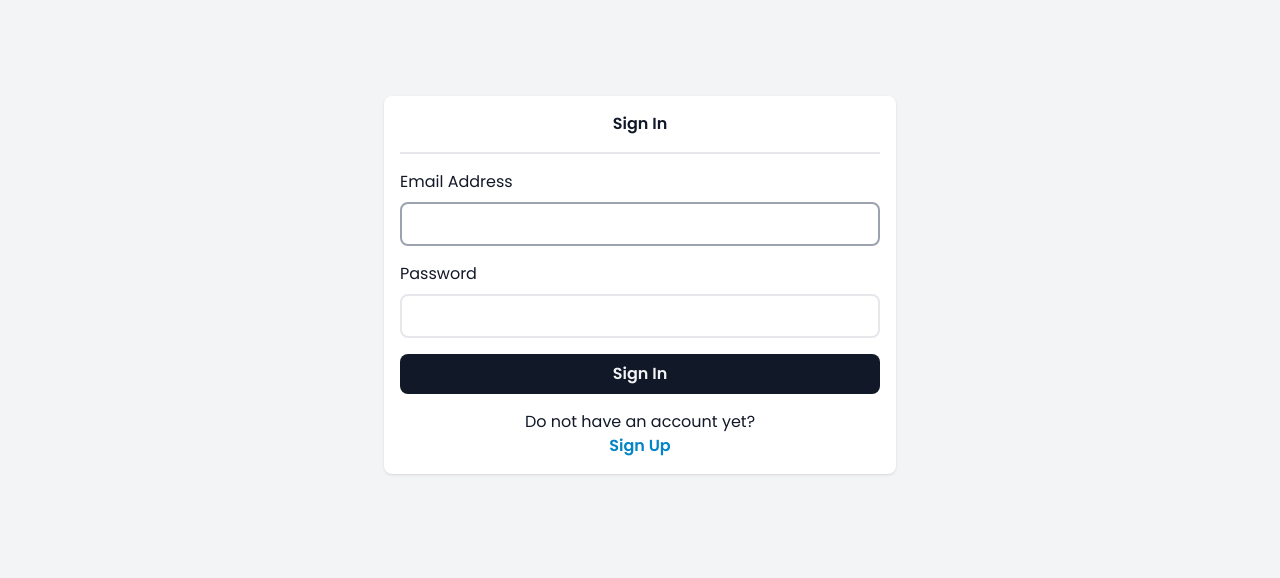
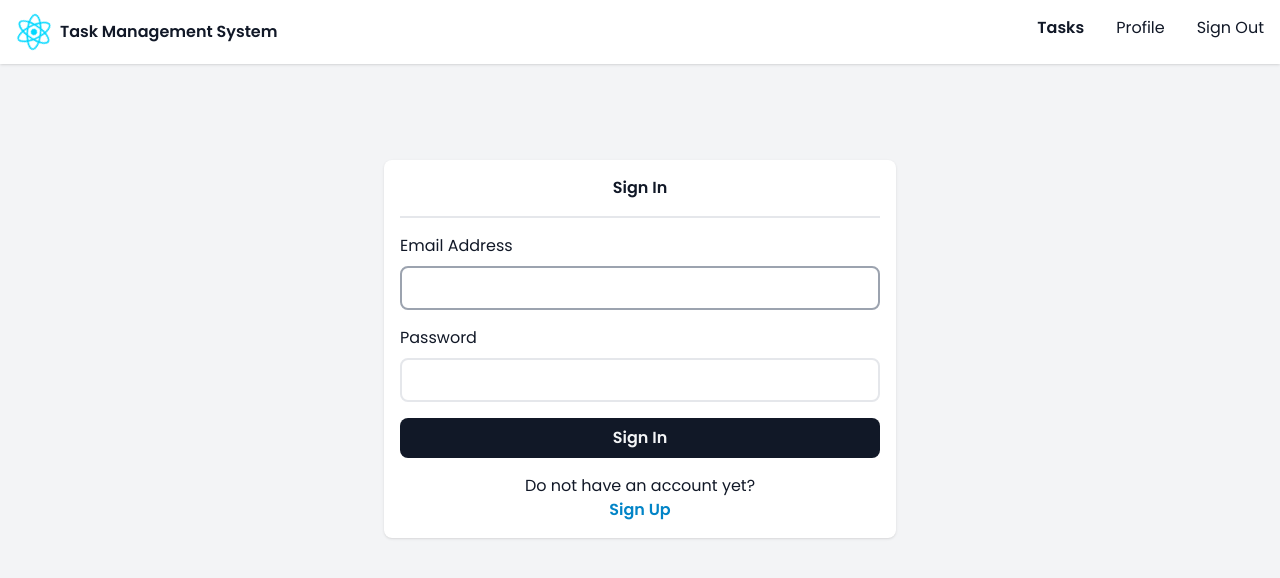
Before and after one commit to theozebua/task-management-system, a React (Vite) app in the folder react-frontend/: page /signin in a window 1280 px wide. Shown: the top 578 px of the page. Built offline with nearby package versions, Linux system fonts and the light colour scheme.

Commit message:
`refactor:` move sign out feature to `AppLayout.tsx`

```diff
--- a/react-frontend/src/components/layouts/AppLayout.tsx
+++ b/react-frontend/src/components/layouts/AppLayout.tsx
@@ -1,6 +1,8 @@
 import { ReactNode, useContext, useEffect } from 'react'
-import { useNavigate } from 'react-router-dom'
+import { Link, useNavigate } from 'react-router-dom'
 import { TokenContext } from '../../contexts/TokenContext'
+import Http from '../../utils/Http'
+import { ReactComponent as Logo } from '../../assets/react.svg'
 
 type Props = {
   children: ReactNode
@@ -9,6 +11,20 @@ type Props = {
 export default ({ children }: Props): JSX.Element => {
   const navigate = useNavigate()
   const { token, validateToken } = useContext(TokenContext)
+
+  const signOut = async (): Promise<void> => {
+    const res = await Http.setUp({
+      headers: {
+        Accept: 'application/json',
+        'Content-Type': 'application/json',
+        Authorization: `Bearer ${token}`
+      }
+    }).post('logout')
+
+    if (res.ok) {
+      validateToken()
+    }
+  }
 
   useEffect((): void => {
     if (!token) {
@@ -24,6 +40,25 @@ export default ({ children }: Props): JSX.Element => {
 
   return (
     <div className='flex h-screen flex-col'>
+      <nav className='bg-white shadow'>
+        <div className='container mx-auto p-4 md:flex md:justify-between'>
+          <div className='flex items-center justify-center gap-x-2 md:justify-start'>
+            <Logo className='animate-spin-slow' />
+            <span className='font-semibold'>Task Management System</span>
+          </div>
+          <ul className='hidden md:flex md:gap-x-8'>
+            <li className='font-semibold'>
+              <Link to={'#'}>Tasks</Link>
+            </li>
+            <li>
+              <Link to={'#'}>Profile</Link>
+            </li>
+            <li>
+              <button onClick={() => signOut()}>Sign Out</button>
+            </li>
+          </ul>
+        </div>
+      </nav>
       <div className='container mx-auto p-4'>{children}</div>
     </div>
   )
--- a/react-frontend/src/pages/tasks/Index.tsx
+++ b/react-frontend/src/pages/tasks/Index.tsx
@@ -1,34 +1,7 @@
-import { useContext, useEffect } from 'react'
-import { TokenContext } from '../../contexts/TokenContext'
-import Http from '../../utils/Http'
-
 export default (): JSX.Element => {
-  const { token, validateToken } = useContext(TokenContext)
-
-  const logout = async (): Promise<void> => {
-    Http.setUp({
-      headers: {
-        Accept: 'application/json',
-        'Content-Type': 'application/json',
-        Authorization: `Bearer ${token}`
-      }
-    })
-
-    const res = await Http.post('logout')
-
-    if (res.ok) {
-      validateToken()
-    }
-  }
-
   return (
     <>
       <h1>You logged in.</h1>
-      <button
-        onClick={() => logout()}
-        className='rounded-lg bg-gray-900 px-4 py-2 font-semibold text-gray-100'>
-        Logout
-      </button>
     </>
   )
 }
```
